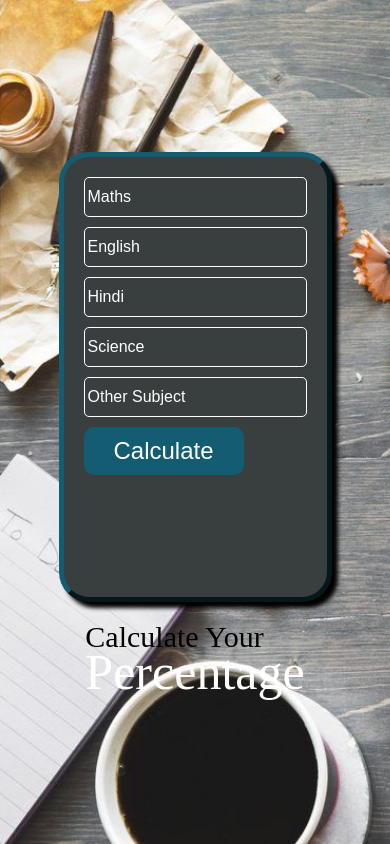
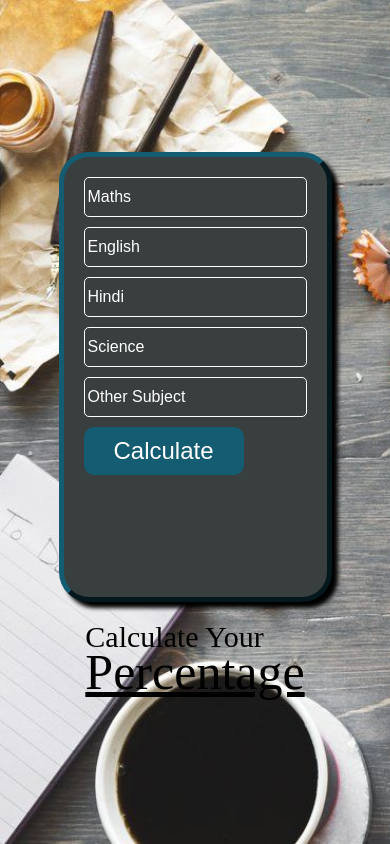
Before and after one commit to abhi-develope/Ma, a plain HTML site: page index.html in a window 390 px wide. Drawn offline with Linux system fonts and the light colour scheme.

Commit message:
minor changes

```diff
--- a/index.html
+++ b/index.html
@@ -25,7 +25,7 @@
     </div>
     <div class="content">
         <h2>Calculate Your</h2>
-        <h1>Percentage</h1>
+        <h1><u>Percentage</u></h1>
     </div>
 </div>
 </div>
--- a/style.css
+++ b/style.css
@@ -131,8 +131,9 @@ justify-items: center;
     }
     .content h1{
         font-size: 50px;
-        color: white;
+
     }
+
     .content h2{
         font-size: 30px;
     }
```
